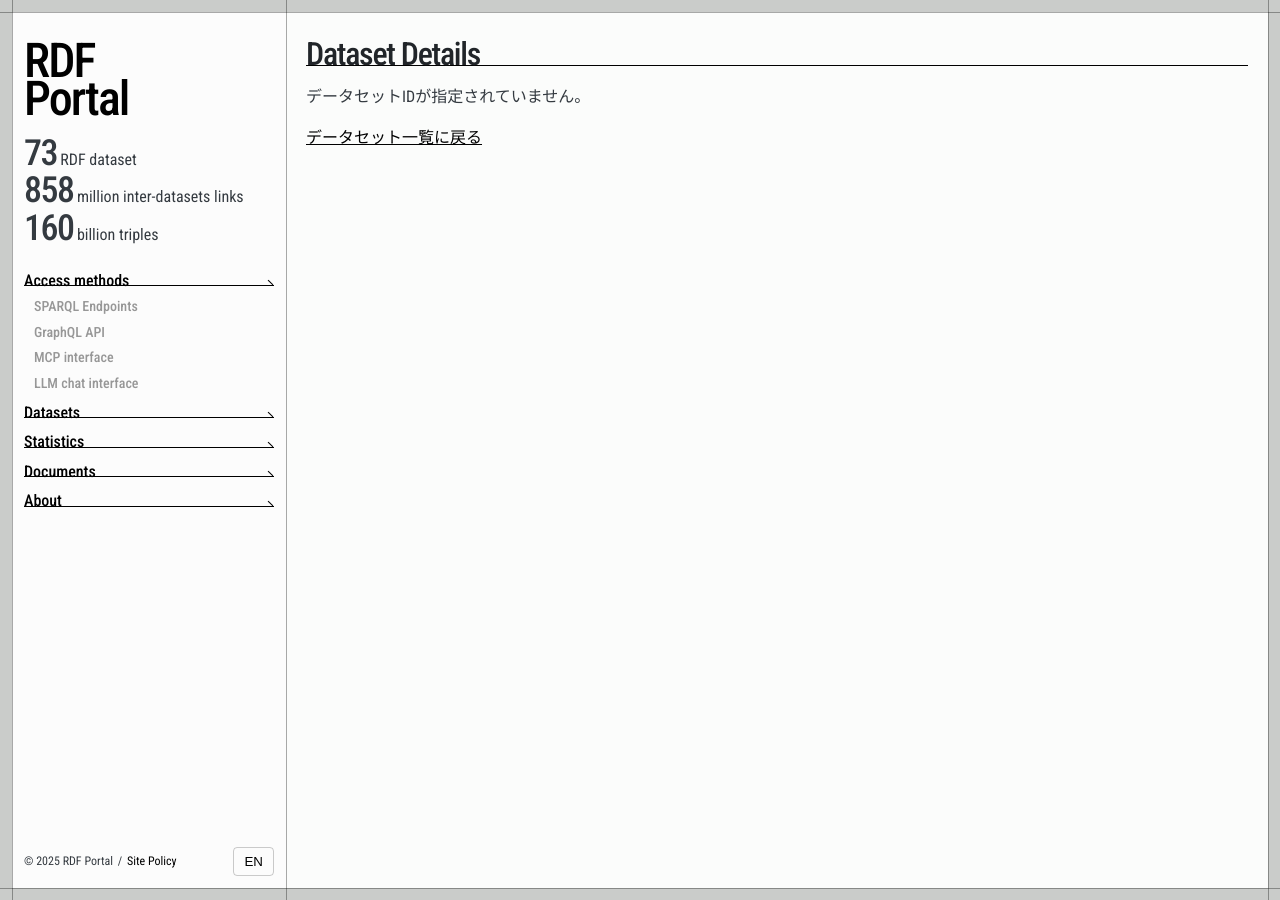
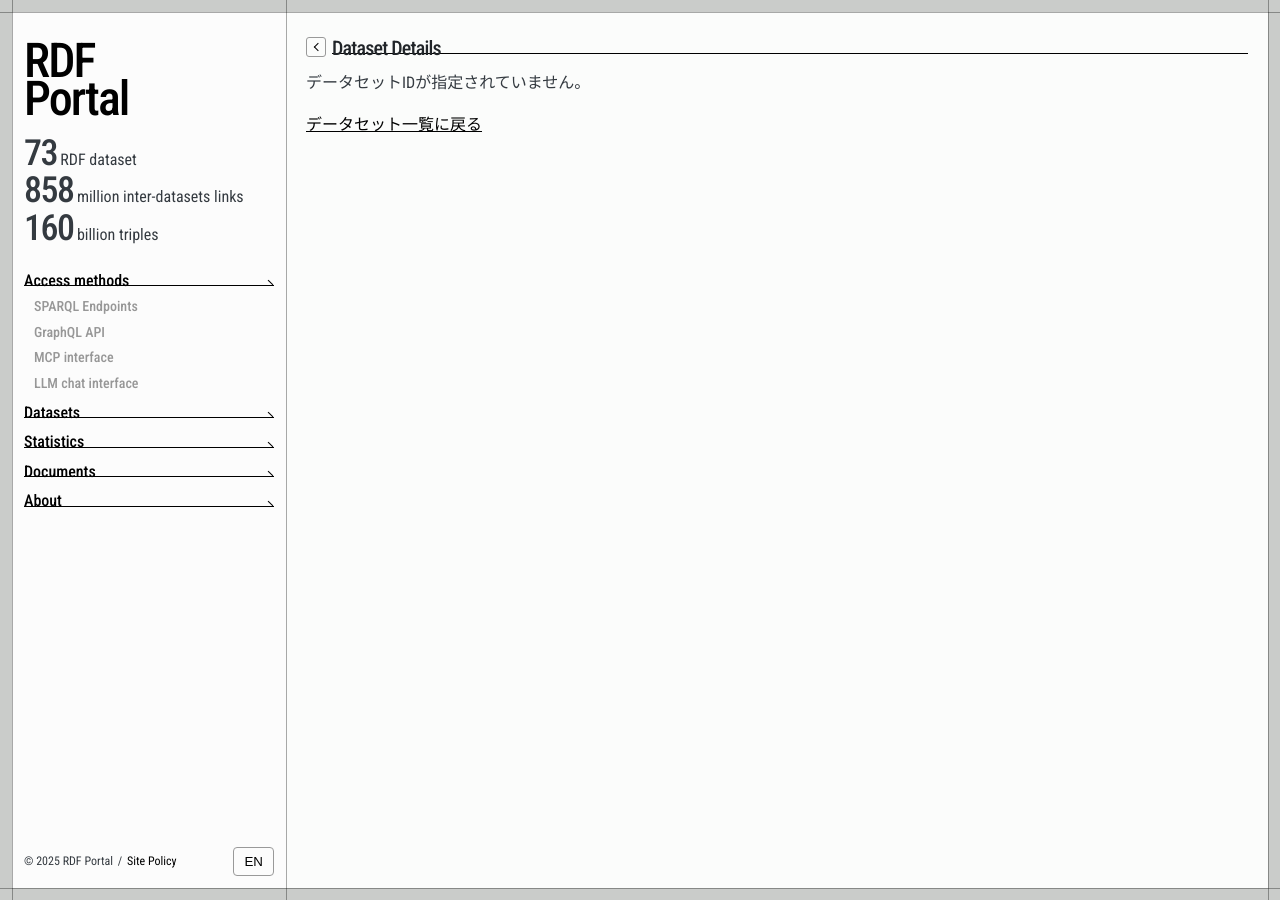
Before and after one commit to PENQEinc/rdf-portal-v2.github.io, a Jekyll site: the page built from dataset.md, in a window 1280 px wide. Built offline with Jekyll 4.4.1, drawn with Linux system fonts in a browser that asks for light colours.

Commit message:
backword button

```diff
--- a/_layouts/page.html
+++ b/_layouts/page.html
@@ -2,7 +2,13 @@
 layout: default
 ---
 
-<div id="CommonPageView">
-  <h2 class="title">{{ page.title }}</h2>
+<div id="CommonPageView" {% if page.backToListURL %} data-is-small-heading="true" {% endif %}>
+
+  <header>
+    {% if page.backToListURL %}
+    <a href="{{ site.baseurl}}{{ page.backToListURL }}" class="back-to-list" title="Back to list"></a>
+    {% endif %}
+    <h2 class="title">{{ page.title }}</h2>
+  </header>
   <div class="content">{{ content }}</div>
 </div>
--- a/_sass/foundation/_variables.sass
+++ b/_sass/foundation/_variables.sass
@@ -9,6 +9,11 @@
   --z-index-global-navigation: 1000
   --color-page-bg: #FFFE
   --color-off-white: #f8f7f6
+
+  // button
+  --border-button: 1px solid #999
+  --border-radius-button: 3px
+  --bgcolor-button-hover: #f5f5f5
 
 // Color palette
 $color-primary: #007bff
--- a/_sass/object/component/_language-switcher.sass
+++ b/_sass/object/component/_language-switcher.sass
@@ -3,12 +3,14 @@
 
   > button
     background: transparent
-    border: 1px solid #0003
+    border: var(--border-button)
     border-radius: 4px
     cursor: pointer
     padding: 6px 10px
     position: relative
     transition: all 0.2s ease
+    &:hover
+      background-color: var(--bgcolor-button-hover)
 
     > .current
       display: block
@@ -23,8 +25,8 @@
       left: 0
       translate: -25%
       background: white
-      border: 1px solid #ddd
-      border-radius: 8px
+      border: var(--border-button)
+      border-radius: var(--border-radius-button)
       box-shadow: 0 2px 8px rgba(0, 0, 0, 0.1)
       margin-bottom: 4px
       z-index: 1000
@@ -42,7 +44,7 @@
         text-align: center
 
         &:hover
-          background: #f5f5f5
+          background: var(--bgcolor-button-hover)
 
         &:first-child
           border-radius: 4px 0 0 4px
--- a/_sass/object/project/_CommonPageView.sass
+++ b/_sass/object/project/_CommonPageView.sass
@@ -5,16 +5,55 @@
   background-color: var(--color-page-bg)
   a
     text-decoration: underline
-  > .title
+  > header
     margin: 10px 0 18px
-    font-size: 32px
-    font-weight: 500
-    line-height: 0.8
-    letter-spacing: -0.04em
-    &::after
-      content: ''
-      display: block
-      width: 100%
-      border-top: 1px solid #000
-      margin-top: -3px
+    display: flex
+    align-items: flex-end
+    // &::after
+    //   content: ''
+    //   display: block
+    //   width: 100%
+    //   border-top: 1px solid #000
+    //   margin-top: -3px
+    > .title
+      // border-bottom: 1px solid #000
+      margin-bottom: -3px
+      font-size: 32px
+      font-weight: 500
+      line-height: 0.8
+      letter-spacing: -0.04em
+      flex-grow: 1
+      &::after
+        content: ''
+        display: block
+        width: 100%
+        border-top: 1px solid #000
+        margin-top: -3px
   > .content
+  &[data-is-small-heading='true']
+    > header
+      margin-top: 0
+      > a
+        border: var(--border-button)
+        border-radius: var(--border-radius-button)
+        display: inline-block
+        width: 20px
+        height: 20px
+        margin-right: 6px
+        position: relative
+        top: 5px
+        &::before
+          content: ''
+          position: absolute
+          top: 6px
+          left: 8px
+          width: 6px
+          height: 6px
+          border-top: solid 1px #000
+          border-left: solid 1px #000
+          transform: rotate(-45deg)
+        &:hover
+          background-color: var(--bgcolor-button-hover)
+      > .title
+        margin-bottom: -2px
+        font-size: 20px
--- a/dataset.md
+++ b/dataset.md
@@ -146,7 +148,6 @@ function renderDatasetDetails(datasetId, metadata, rawYaml) {
   const baseUrl = '{{ site.baseurl }}' || '';
 
   const html = `
-    <a href="${baseUrl}/datasets/" class="back-link">データセット一覧に戻る</a>
 
     <div class="dataset-header">
       <h1>${metadata.title || datasetId}</h1>
```
Also changed, not shown: other parts of dataset.md (+2 -0 lines).
